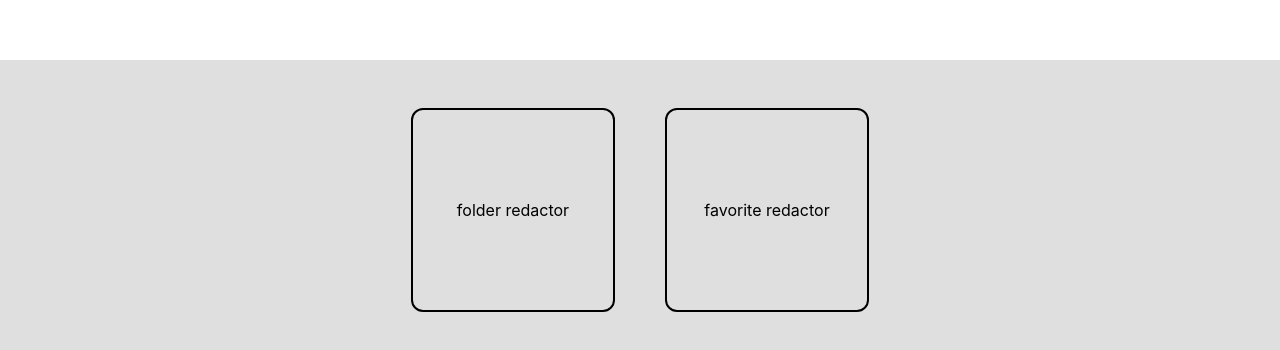
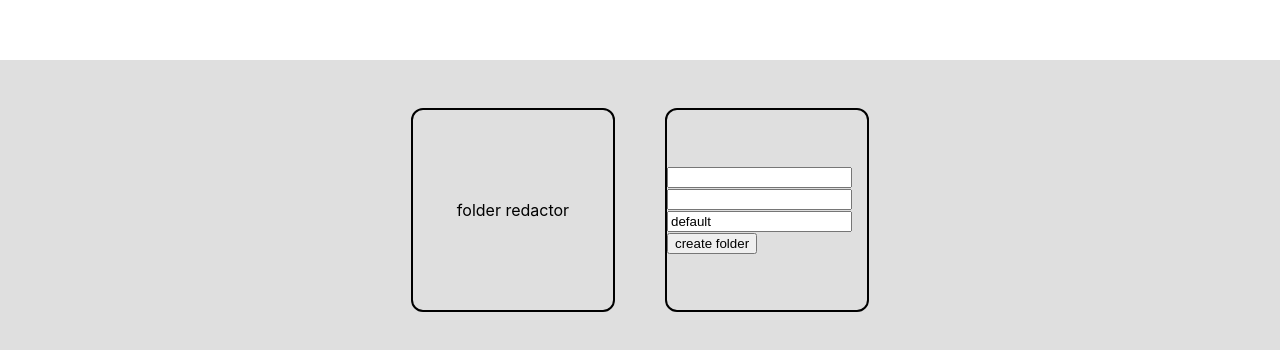
Before and after one commit to Pechenyice/siteMapper, a React (Create React App) app: page / in a window 1280 px wide. Shown: the part 440-790 px from the top of the page. Built offline with nearby package versions, Linux system fonts and the light colour scheme.

Commit message:
updated redactor of favorites component

```diff
--- a/src/noRedux/elements/components/FavoriteRedactor/FavoriteRedactor.tsx
+++ b/src/noRedux/elements/components/FavoriteRedactor/FavoriteRedactor.tsx
@@ -13,9 +13,45 @@ const FavoriteRedactor: React.FC<IProps> = ({handleAddLink}) => {
         folder: 'default'
     });
 
+    function handleInputChange(e : React.ChangeEvent<HTMLInputElement>) {
+        setFavorite(
+            Object.assign(
+                {},
+                favorite,
+                {
+                    [e.target.name]: e.target.value
+                }
+            )
+        );
+    }
+
+    function handleFavoriteCreate() {
+        handleAddLink(favorite);
+    }
+
     return (
         <section className="main__favoriteRedactor main__redactor">
-            favorite redactor
+            <div className="redactor__wrapper">
+				<input
+					type="text"
+					value={favorite.name}
+                    name={'name'}
+					onChange={handleInputChange}
+				></input>
+                <input
+					type="text"
+					value={favorite.url}
+                    name={'url'}
+					onChange={handleInputChange}
+				></input>
+                <input
+					type="text"
+					value={favorite.folder}
+                    name={'folder'}
+					onChange={handleInputChange}
+				></input>
+				<button onClick={handleFavoriteCreate}>create folder</button>
+			</div>
         </section>
     );
 }
```
